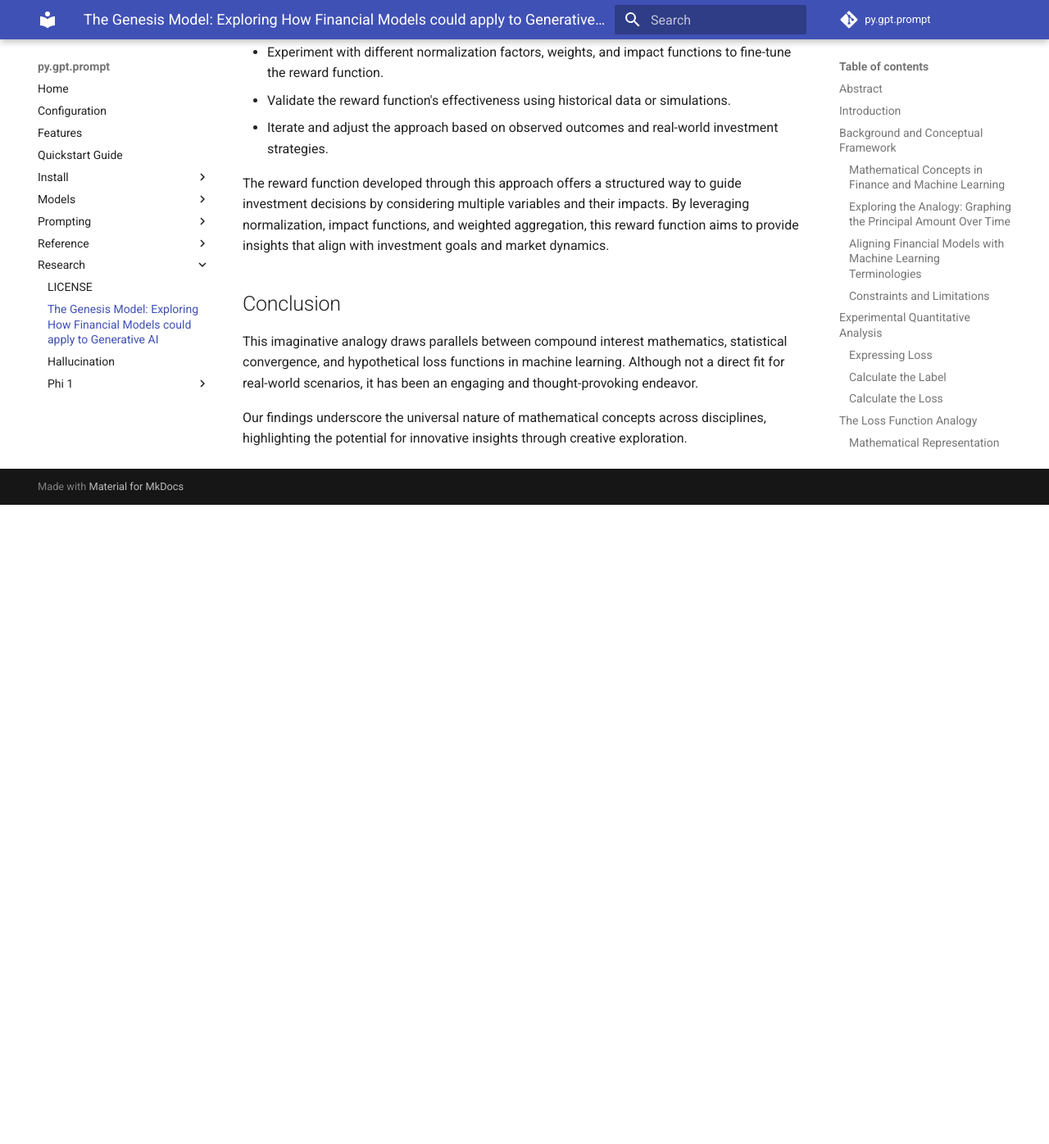
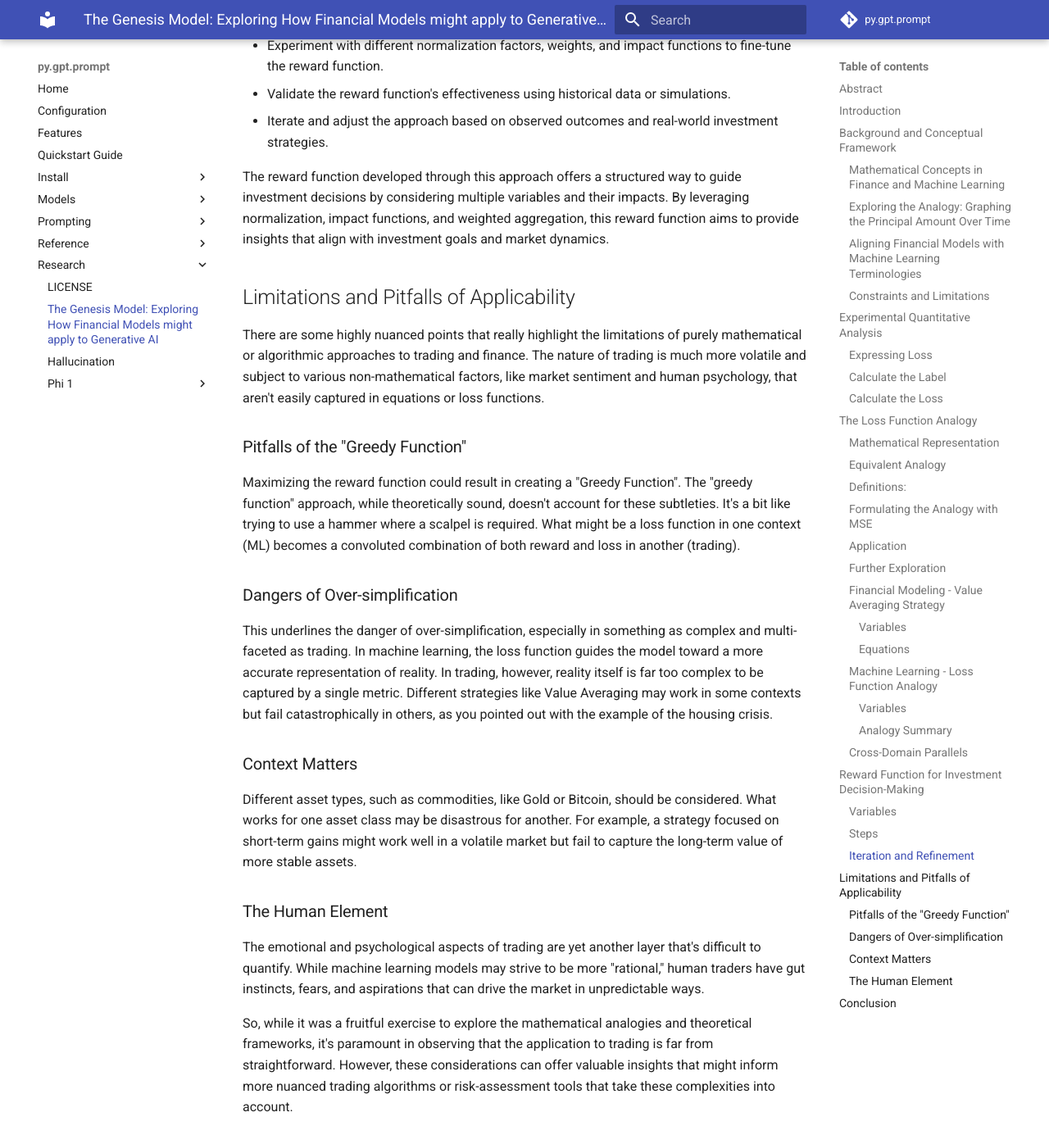
Before and after one commit to teleprint-me/py.gpt.prompt, an MkDocs documentation site: the page built from docs/research/genesis.md, in a window 1280 px wide and 1400 px high, scrolled down 10589 px. Shown: the top 1396 px of the window at 82% size. Built offline with MkDocs 1.6.1 and Material for MkDocs 9.7.7, drawn with Linux system fonts in a browser that asks for light colours; comment, search, counter and statistics services are not loaded; before the commit the page ends 11205 px from its top, so only the background shows below that; some of the changed text lies outside the part shown.

Commit message:
docs: Add fixes, add limitations in applicability

````diff
--- a/docs/research/genesis.md
+++ b/docs/research/genesis.md
@@ -1,4 +1,4 @@
-# The Genesis Model: Exploring How Financial Models could apply to Generative AI
+# The Genesis Model: Exploring How Financial Models might apply to Generative AI
 
 ## Abstract
 
@@ -245,8 +245,8 @@
 resembling desired outcome or label in machine learning.
 
 ```
-target_amount = principal_amount * epoch * improvement_rate
-target_amount = principal_amount * epoch * (1 + learning_rate / frequency)^epoch
+label = loss * epoch * improvement_rate
+label = loss * epoch * (1 + learning_rate / frequency)^epoch
 ```
 
 Through these parallels, we creatively explored connections between a financial
@@ -279,6 +279,8 @@
   in compound interest.
 - `Desired Loss (D)`: The minimum loss we aim to achieve, analogous to the
   target amount.
+- **Note**: `D` is equivalent to `A` from the `Label` calculation which was
+  originally defined as the `Desired Outcome`.
 
 Equation: `L = D / (E * (1 + R / F)^E)`
 
@@ -388,7 +390,7 @@
 
 #### Equations
 
-- Target Value: `A = E \* (1 + R / F)^E`
+- Target Value: `A = E * (1 + R / F)^E`
 - Trade Amount: `L = A - D`
 
 ### Machine Learning - Loss Function Analogy
@@ -420,9 +422,6 @@
    epochs or batches in machine learning.
 5. **Growth Rate (R)**: In finance, this is the expected growth rate. In ML, it
    could be seen as the learning rate.
-
-Does this documentation align with what you were envisioning? Would you like to
-add or modify any part?
 
 ## Reward Function for Investment Decision-Making
 
@@ -492,6 +491,52 @@
 reward function aims to provide insights that align with investment goals and
 market dynamics.
 
+## Limitations and Pitfalls of Applicability
+
+There are some highly nuanced points that really highlight the limitations of
+purely mathematical or algorithmic approaches to trading and finance. The nature
+of trading is much more volatile and subject to various non-mathematical
+factors, like market sentiment and human psychology, that aren't easily captured
+in equations or loss functions.
+
+### Pitfalls of the "Greedy Function"
+
+Maximizing the reward function could result in creating a "Greedy Function". The
+"greedy function" approach, while theoretically sound, doesn't account for these
+subtleties. It's a bit like trying to use a hammer where a scalpel is required.
+What might be a loss function in one context (ML) becomes a convoluted
+combination of both reward and loss in another (trading).
+
+### Dangers of Over-simplification
+
+This underlines the danger of over-simplification, especially in something as
+complex and multi-faceted as trading. In machine learning, the loss function
+guides the model toward a more accurate representation of reality. In trading,
+however, reality itself is far too complex to be captured by a single metric.
+Different strategies like Value Averaging may work in some contexts but fail
+catastrophically in others, as you pointed out with the example of the housing
+crisis.
+
+### Context Matters
+
+Different asset types, such as commodities, like Gold or Bitcoin, should be
+considered. What works for one asset class may be disastrous for another. For
+example, a strategy focused on short-term gains might work well in a volatile
+market but fail to capture the long-term value of more stable assets.
+
+### The Human Element
+
+The emotional and psychological aspects of trading are yet another layer that's
+difficult to quantify. While machine learning models may strive to be more
+"rational," human traders have gut instincts, fears, and aspirations that can
+drive the market in unpredictable ways.
+
+So, while it was a fruitful exercise to explore the mathematical analogies and
+theoretical frameworks, it's paramount in observing that the application to
+trading is far from straightforward. However, these considerations can offer
+valuable insights that might inform more nuanced trading algorithms or
+risk-assessment tools that take these complexities into account.
+
 ## Conclusion
 
 This imaginative analogy draws parallels between compound interest mathematics,
````
